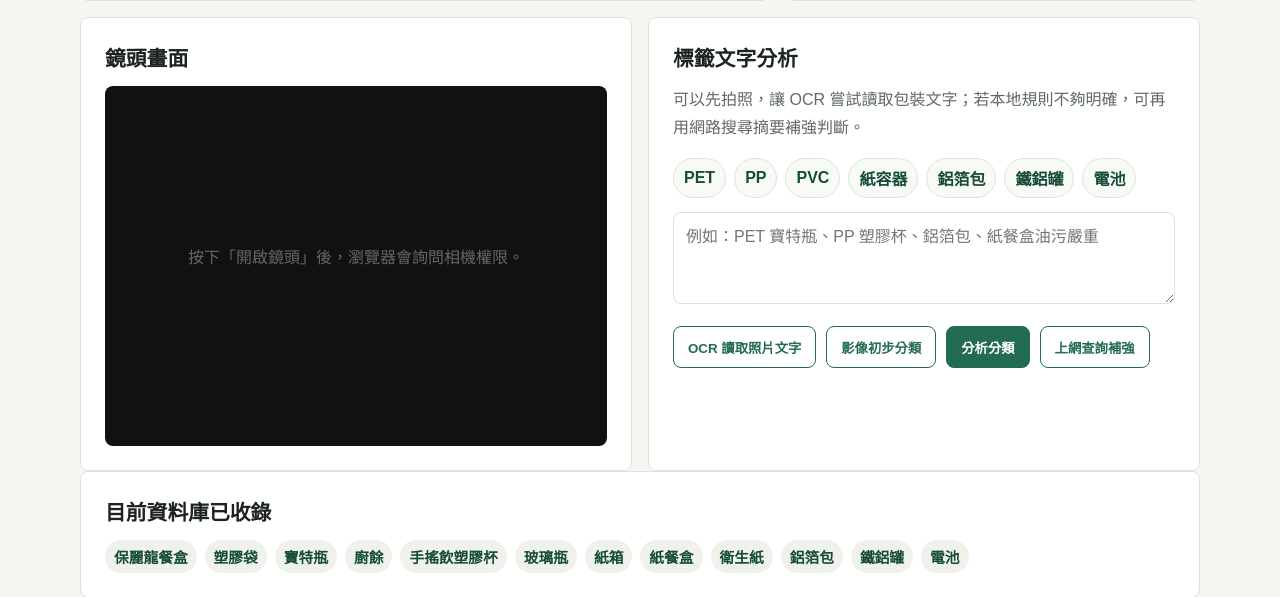
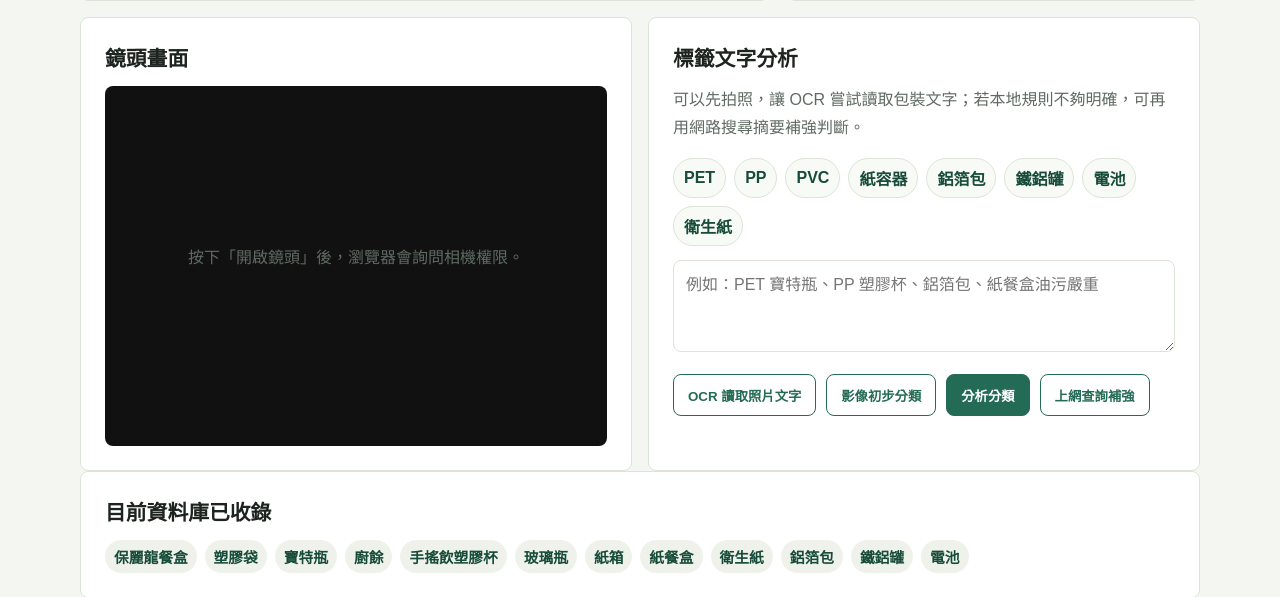
Before and after one commit to heisnow/jetson-nano-final-project, a Flask app: page /scan in a window 1280 px wide. Shown: the part 367-964 px from the top of the page. Run offline with Flask 3, Linux system fonts and the light colour scheme; some libraries are stand-ins or nearby versions.

Commit message:
Improve tissue paper recycling detection

```diff
--- a/app.py
+++ b/app.py
@@ -374,9 +374,16 @@ CATEGORY_HINTS = [
     },
     {
         "category": "一般垃圾",
+        "item": "衛生紙 / 紙巾",
+        "material": "短纖維或受污染紙類",
+        "terms": ["衛生紙", "紙巾", "面紙", "餐巾紙", "擦手紙", "廚房紙巾", "濕紙巾", "紙尿布", "toilet paper", "tissue"],
+        "steps": "衛生紙、面紙、紙巾、擦手紙與濕紙巾通常不屬於廢紙回收；使用過或受污染時請作一般垃圾。若外包裝標示可丟馬桶的衛生紙，才可少量投入馬桶。",
+    },
+    {
+        "category": "一般垃圾",
         "item": "一般垃圾",
         "material": "不可回收或污染物",
-        "terms": ["衛生紙", "紙巾", "口罩", "油污嚴重", "髒污", "污染紙", "不可回收"],
+        "terms": ["口罩", "油污嚴重", "髒污", "污染紙", "不可回收", "吸油面紙", "複寫紙", "感熱紙"],
         "steps": "若物品沾滿油污、食物殘渣或屬衛生用品，通常不適合回收，請作一般垃圾處理。",
     },
 ]
@@ -418,6 +425,7 @@ def build_visual_profile(features: dict[str, object]) -> dict[str, object]:
         "red_orange_ratio": clamp_ratio(features.get("red_orange_ratio")),
         "transparent_like_ratio": clamp_ratio(features.get("transparent_like_ratio")),
         "metal_like_ratio": clamp_ratio(features.get("metal_like_ratio")),
+        "wrinkle_ratio": clamp_ratio(features.get("wrinkle_ratio")),
         "edge_density": clamp_ratio(features.get("edge_density")),
     }
 
@@ -444,8 +452,26 @@ def build_visual_profile(features: dict[str, object]) -> dict[str, object]:
             )
         )
 
+    tissue_score = ratios["wrinkle_ratio"] * 2.1 + ratios["white_ratio"] * 0.9 + ratios["edge_density"] * 0.45
+    looks_like_soft_paper = (
+        ratios["white_ratio"] >= 0.18
+        and ratios["wrinkle_ratio"] >= 0.055
+        and ratios["cardboard_ratio"] < 0.13
+        and ratios["metal_like_ratio"] < 0.38
+        and ratios["transparent_like_ratio"] < 0.45
+    )
+    if looks_like_soft_paper:
+        candidates.append(
+            (
+                tissue_score,
+                "衛生紙 / 紙巾",
+                ["衛生紙", "紙巾", "面紙", "餐巾紙", "擦手紙", "一般垃圾"],
+                "白色柔軟紙面與皺褶陰影明顯，可能是衛生紙、面紙或紙巾",
+            )
+        )
+
     white_score = ratios["white_ratio"] * 1.15 + ratios["transparent_like_ratio"] * 0.35
-    if ratios["white_ratio"] >= 0.24 and ratios["cardboard_ratio"] < 0.12:
+    if ratios["white_ratio"] >= 0.24 and ratios["cardboard_ratio"] < 0.12 and ratios["wrinkle_ratio"] < 0.11:
         candidates.append(
             (
                 white_score,
--- a/database.py
+++ b/database.py
@@ -143,11 +143,11 @@ DEMO_RULES = [
         "item_name": "衛生紙",
         "category": "一般垃圾",
         "material": "污染紙類",
-        "disposal_steps": "使用過的衛生紙、紙巾多屬一般垃圾，不建議投入紙類回收。",
+        "disposal_steps": "使用過的衛生紙、紙巾、面紙、擦手紙或濕紙巾多屬一般垃圾，不建議投入紙類回收。外包裝若標示可丟馬桶的衛生紙，才可少量投入馬桶。",
         "city": "通用",
         "source_name": "示範資料：生活回收規則",
         "source_url": "demo://tissue",
-        "keywords": "衛生紙,紙巾,污染紙類,一般垃圾",
+        "keywords": "衛生紙,紙巾,面紙,餐巾紙,擦手紙,廚房紙巾,濕紙巾,紙尿布,污染紙類,一般垃圾,tissue,toilet paper",
     },
 ]
 
--- a/templates/scan.html
+++ b/templates/scan.html
@@ -53,6 +53,7 @@
       <button class="quick-button" type="button" data-token="鋁箔包">鋁箔包</button>
       <button class="quick-button" type="button" data-token="鐵鋁罐 金屬">鐵鋁罐</button>
       <button class="quick-button" type="button" data-token="乾電池 電池">電池</button>
+      <button class="quick-button" type="button" data-token="衛生紙 紙巾 面紙 一般垃圾">衛生紙</button>
     </div>
     <textarea id="scanText" placeholder="例如：PET 寶特瓶、PP 塑膠杯、鋁箔包、紙餐盒油污嚴重"></textarea>
     <p id="ocrStatus"></p>
@@ -269,6 +270,7 @@
     let redOrangePixels = 0;
     let transparentLikePixels = 0;
     let metalLikePixels = 0;
+    let wrinklePixels = 0;
     let edgePixels = 0;
     let edgeSamples = 0;
 
@@ -303,6 +305,7 @@
         const isRedOrange = (hsl.h <= 28 || hsl.h >= 345) && hsl.s > 0.18 && hsl.l > 0.18;
         const isTransparentLike = hsl.s < 0.12 && brightness > 160 && brightness < 245;
         const isMetalLike = hsl.s < 0.14 && brightness >= 80 && brightness <= 230 && colorSpread < 38;
+        const isSoftWhitePaper = (isWhite || (isGray && brightness > 135)) && !isHighlight && colorSpread < 58;
 
         if (isCardboardBrown) cardboardPixels += 1;
         if (isWhite) whitePixels += 1;
@@ -318,8 +321,12 @@
         if (x + step < endX) {
           const ni = (y * sampleWidth + x + step) * 4;
           const neighborBrightness = (pixels[ni] + pixels[ni + 1] + pixels[ni + 2]) / 3;
-          if (Math.abs(brightness - neighborBrightness) > 38) {
+          const brightnessDiff = Math.abs(brightness - neighborBrightness);
+          if (brightnessDiff > 38) {
             edgePixels += 1;
+          }
+          if (isSoftWhitePaper && brightnessDiff > 20 && brightnessDiff < 95) {
+            wrinklePixels += 1;
           }
           edgeSamples += 1;
         }
@@ -341,6 +348,7 @@
       red_orange_ratio: redOrangePixels / total,
       transparent_like_ratio: transparentLikePixels / total,
       metal_like_ratio: metalLikePixels / total,
+      wrinkle_ratio: edgeSamples ? wrinklePixels / edgeSamples : 0,
       edge_density: edgeSamples ? edgePixels / edgeSamples : 0,
       suggested_tokens: [],
       summary: ""
@@ -355,7 +363,17 @@
       features.suggested_tokens.push("鐵鋁罐", "金屬罐", "鋁罐");
       clues.push(`金屬灰階 ${Math.round(features.metal_like_ratio * 100)}%`);
     }
-    if (features.white_ratio >= 0.24 && features.cardboard_ratio < 0.12) {
+    if (
+      features.white_ratio >= 0.18 &&
+      features.wrinkle_ratio >= 0.055 &&
+      features.cardboard_ratio < 0.13 &&
+      features.metal_like_ratio < 0.38 &&
+      features.transparent_like_ratio < 0.45
+    ) {
+      features.suggested_tokens.push("衛生紙", "紙巾", "面紙", "一般垃圾");
+      clues.push(`白色皺褶紙 ${Math.round(features.wrinkle_ratio * 100)}%`);
+    }
+    if (features.white_ratio >= 0.24 && features.cardboard_ratio < 0.12 && features.wrinkle_ratio < 0.11) {
       features.suggested_tokens.push("白色餐盒", "紙餐盒", "保麗龍餐盒");
       clues.push(`白色淺色 ${Math.round(features.white_ratio * 100)}%`);
     }
@@ -372,6 +390,7 @@
       const ranked = [
         ["棕色紙板", features.cardboard_ratio],
         ["白色淺色", features.white_ratio],
+        ["白色皺褶紙", features.wrinkle_ratio],
         ["金屬灰階", features.metal_like_ratio],
         ["透明/塑膠感", features.transparent_like_ratio],
         ["綠色", features.green_ratio]
```
Also changed, not shown: PRESENTATION_OUTLINE.md (+1 -0 lines), PROJECT_PLAN.md (+2 -2 lines), README.md.
